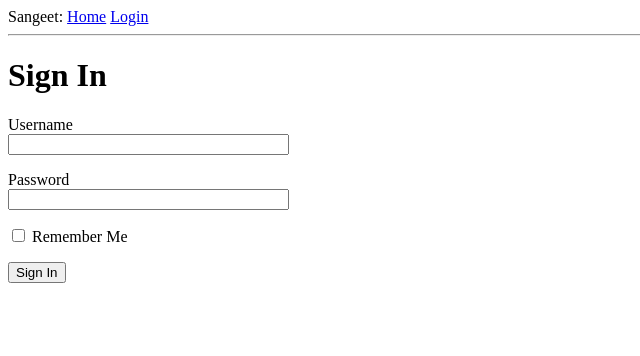
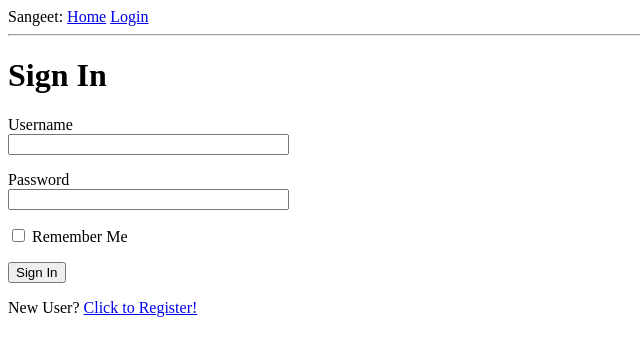
Before and after one commit to snehmehta/sangeet, a Flask app: page /login in a window 1280 px wide. Shown: the top 356 px of the page, without its empty margins (0-640 px from the left). Run offline with Flask 2, Linux system fonts and the light colour scheme.

Commit message:
login registration db done

```diff
--- a/app/forms.py
+++ b/app/forms.py
@@ -1,8 +1,8 @@
 from flask_wtf import FlaskForm
 from wtforms import StringField, PasswordField, BooleanField, SubmitField
 
-from wtforms.validators import DataRequired
-
+from wtforms.validators import DataRequired, ValidationError, Email, EqualTo
+from app.models import User
 class LoginForm(FlaskForm):
 
     username = StringField('Username', validators=[DataRequired()])
@@ -10,3 +10,24 @@ class LoginForm(FlaskForm):
 
     remember_me = BooleanField('Remember Me')
     submit = SubmitField('Sign In')
+
+class RegistrationForm(FlaskForm):
+
+    username = StringField('Username', validators=[DataRequired()])
+    email = StringField('Email', validators=[DataRequired(), Email()])
+    password = PasswordField('Password', validators=[DataRequired()])
+    password2 = PasswordField('Repeat Password', validators=[DataRequired(), EqualTo('password')])
+    submit = SubmitField('Register')
+
+    def validate_username(self, username):
+        user = User.query.filter_by(username=username.data).first()
+
+        if user is not None:
+            raise ValidationError('Please use a differen username.')
+
+    def validate_email(self, email):
+
+        user = User.query.filter_by(email=email.data).first()
+        if user is not None:
+
+            raise ValidationError('Please use a different email address')
--- a/app/routes.py
+++ b/app/routes.py
@@ -1,13 +1,17 @@
-from flask import render_template, flash, redirect, url_for
+from flask import render_template, flash, redirect, url_for, request
 from app import app
-from app.forms import LoginForm
+from app import db
+from app.forms import LoginForm, RegistrationForm
 from app.models import User
-from flask_login import current_user, login_user, logout_user
+from flask_login import current_user, login_user, logout_user, login_required
+from werkzeug.urls import url_parse
+
 
 @app.route('/')
 @app.route('/index')
+@login_required
 def index():
-   user = {'username' : 'Sneh'}
+
    songs = [
       {
          'author' :'this',
@@ -20,7 +24,7 @@ def index():
          'url' : 'url2'
       },
    ]
-   return render_template('index.html',title='Home', user=user, songs=songs)
+   return render_template('index.html',title='Home', songs=songs)
 
 
 @app.route('/login', methods=['GET', 'POST'])
@@ -38,10 +42,36 @@ def login():
          return redirect(url_for('login'))
 
       login_user(user, remember=form.remember_me.data)
-      return redirect(url_for('index'))
+
+      next_page = request.args.get('next')
+      if not next_page or url_parse(next_page).netloc != '':
+         next_page = url_for('index')
+
+      return redirect(next_page)
    return render_template('login.html', form=form, title='Sign In')
 
 @app.route('/logout')
 def logout():
    logout_user()
    return redirect(url_for('index'))
+
+@app.route('/register', methods=['GET', 'POST'])
+def register():
+
+   if current_user.is_authenticated:
+      return redirect(url_for('index'))
+
+   form = RegistrationForm()
+
+   if form.validate_on_submit():
+
+      user = User(username=form.username.data, email=form.email.data)
+      user.set_password(form.password.data)
+      db.session.add(user)
+      db.session.commit()
+
+      flash('Congratulations ! you are a registered user now')
+
+      return redirect(url_for('login'))
+
+   return render_template('register.html', title='Register', form=form)
--- a/app/templates/index.html
+++ b/app/templates/index.html
@@ -2,11 +2,11 @@
 
 {% block content %}
 
-<h1>Hello, {{ user.username }}</h1>
+<h1>Hello, {{ current_user.username }}</h1>
 {% for song in songs %}
 <div>
     <p>
-        Title: {{ song.title}} -{{ song.author}}
+        Title: {{ song.title}} -{{ song.artist }}
     </p>
 
     <a href="{{ song.url }}">play</a>
--- a/app/templates/login.html
+++ b/app/templates/login.html
@@ -26,4 +26,6 @@
     <p>{{ form.submit() }}</p>
 </form>
 
+<p>New User? <a href="{{ url_for('register') }}">Click to Register!</a></p>
+
 {% endblock %}
```
Also changed, not shown: app/templates/register.html (added, +37 -0 lines), app.db, app/models.py (line endings or trailing spaces).
